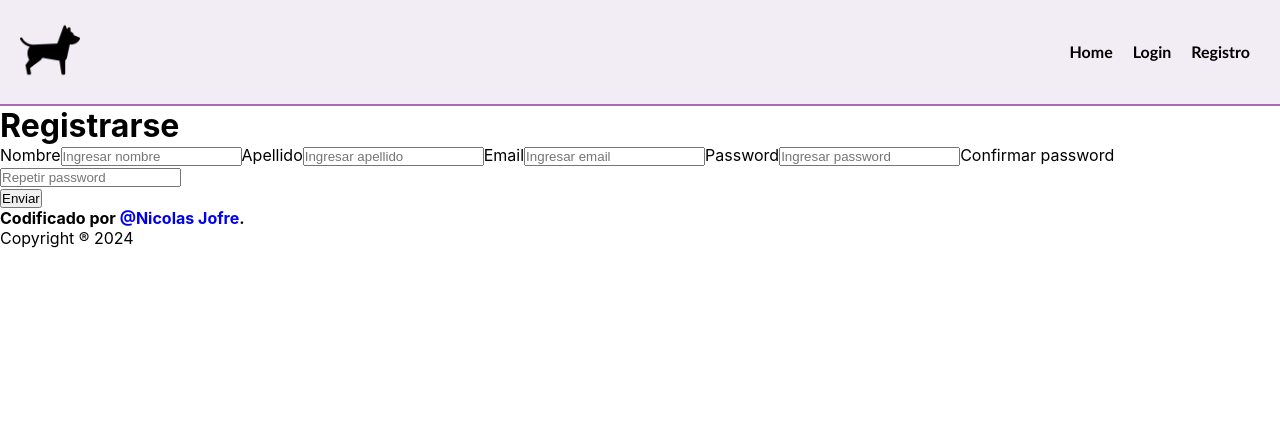
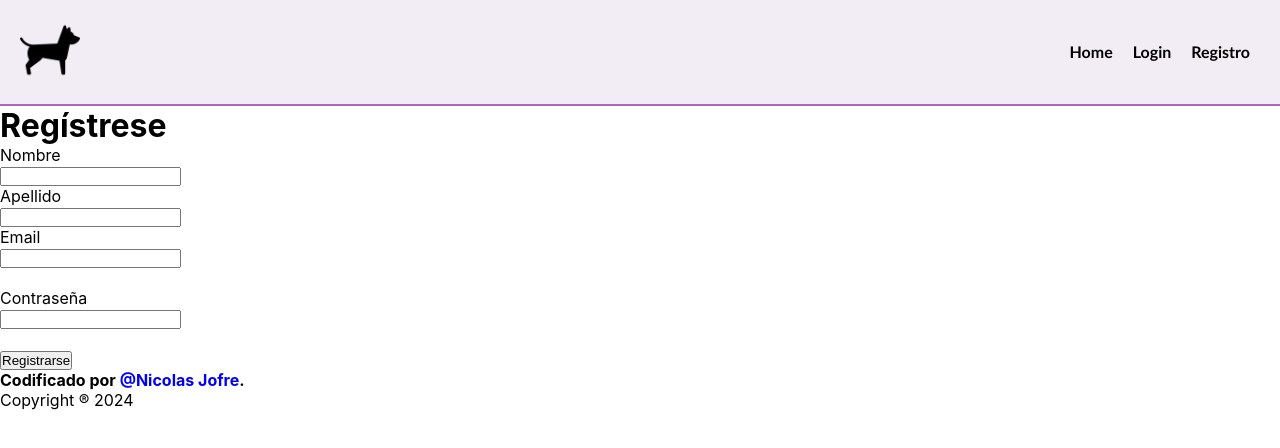
Before and after one commit to nicojofre5/adoption, a React (Create React App) app: page /Registro in a window 1280 px wide. Shown: the top 448 px of the page. Built offline with nearby package versions, Linux system fonts and the light colour scheme.

Commit message:
Cambios en registro y en lgoin para utilizar firebase

```diff
--- a/package.json
+++ b/package.json
@@ -9,6 +9,7 @@
     "firebase": "^10.8.1",
     "react": "^18.2.0",
     "react-dom": "^18.2.0",
+    "react-hook-form": "^7.51.0",
     "react-router-dom": "^6.22.3",
     "react-scripts": "5.0.1",
     "web-vitals": "^2.1.4"
--- a/src/pages/Home.jsx
+++ b/src/pages/Home.jsx
@@ -1,8 +1,11 @@
 import React from "react";
 import BannerInicial from '../components/Banner';
 import Productos from "../components/Productos";
+import firebase from "../Config/firebase";
 function Home(){
+    console.log("Esto es firebase",firebase);
     return(
+
        <>
         <BannerInicial />
         <Productos />
--- a/src/pages/Login.jsx
+++ b/src/pages/Login.jsx
@@ -1,23 +1,51 @@
 import React from "react";
+import { useForm } from "react-hook-form";
+import { useState } from "react";
+import { login } from '../services/UsuarioService';
 
 function Login() {
-  return(
-    <div className="cont-gral-form">
-    <form action="/" method="post" className="form-login">
-        <label for="user">
-           Usuario
-        </label>
-        <input type="text" name="user" id="" required placeholder="Ingresar usuario" />
-        <label for="pass">
-           Password
-        </label>
-        <input type="password" name="pass" id="" required placeholder="Ingresar password" />
-        <div className="cont-button-submit">
-            <button type="submit" className="enviar-form">Enviar</button>
-        </div>
-      </form>
-</div>
-  );
+
+    const {
+        register,
+        handleSubmit,
+        formState: { errors },
+      } = useForm({ mode: "onChange" });
+
+      const onSubmit = (data) => {
+        console.log(data);
+      };
+
+      return (
+        <div>
+          <h1>Login</h1>
+          <form onSubmit={handleSubmit(onSubmit)}>
+            <label>Usuario</label><br />
+            <input type="text" {...register("usuario", { required: true })} /><br />
+            <label>Contraseña</label> <br />
+            <input
+              type="password"
+              {...register("password", {
+                required: true,
+                minLength: 6,
+                maxLength: 12,
+              })} required
+            /> <br />
+            {errors.password && (
+              <>
+                {errors.password?.type === "required" && (
+                  <span>El campo es obligatorio</span>
+                )}
+                {errors.password?.type === "minLength" && (
+                  <span>Debe completar al menos 6 caracteres</span>
+                )}
+                {errors.password?.type === "maxLength" && (
+                  <span>Debe completar menos de 12 caracteres</span>
+                )}
+              </>
+            )} <br />
+            <button type="submit" id="botonComprar">Enviar</button>
+          </form>
+        </div>);
 }
 
 export default Login;
--- a/src/pages/Registro.jsx
+++ b/src/pages/Registro.jsx
@@ -1,60 +1,87 @@
 import React from "react";
+import { useForm } from "react-hook-form";
+//import { useState } from "react";
+import { create } from "../services/UsuarioService";
 
 function Registro() {
+
+    const {
+        register,
+        handleSubmit,
+        formState: { errors },
+    } = useForm({ mode: "onChange" });
+
+    const onSubmit = (data) => {
+        console.log(data);
+    };
+
     return (
-    <div class="cont-form">
-      <h1>Registrarse</h1>
-      <div class="contenedorform">
-        <form action="#" method="post" class="form-registrar">
-          <label for="nombre">Nombre</label>
+        <div>
+            <h1>Regístrese</h1>
+            <form onSubmit={handleSubmit(onSubmit)}>
+
+                <label>Nombre</label> <br />
+                <input type="text" {...register("nombre", { required: true })} />
+                {errors.nombre && (
+
+                    <span>El campo es obligatorio</span>
+
+                )} <br />
+
+                <label>Apellido</label> <br />
+                <input type="text" {...register("apellido")} />
+
+                <br />
+                <label>Email</label> <br />
                 <input
                     type="text"
-            name="nombre"
-            id=""
-            required
-            placeholder="Ingresar nombre"
+                    {...register("email", {
+                        required: true,
+                        pattern:
+                            /^[a-zA-Z0-9.!#$%&'*+/=?^_`{|}~-]+@[a-zA-Z0-9-]+(?:\.[a-zA-Z0-9-]+)*$/i,
+                    })}
                 />
-          <label for="apellido">Apellido</label>
-          <input
-            type="text"
-            name="apellido"
-            id=""
-            required
-            placeholder="Ingresar apellido"
-          />
-          <label for="email">Email</label>
-          <input
-            type="email"
-            name="email"
-            id=""
-            required
-            placeholder="Ingresar email"
-          />
-          <label for="password">Password</label>
+                <br />
+                {errors.email && (
+                    <>
+                        {errors.email?.type === "required" && (
+                            <span>El campo es obligatorio</span>
+                        )}
+                        {errors.email?.type === "pattern" && (
+                            <span>Formato email no valido</span>
+                        )}
+                    </>
+                )}
+                <br />
+                <label>Contraseña</label> <br />
                 <input
                     type="password"
-            name="password"
-            id=""
-            required
-            placeholder="Ingresar password"
-          />
-          <label for="confpassword">Confirmar password</label>
-          <input
-            type="password"
-            name="confpassword"
-            id=""
-            required
-            placeholder="Repetir password"
-          />
-          <div class="cont-button-submit">
-            <button type="submit" class="enviar-form">
-              Enviar
-            </button>
-          </div>
+                    {...register("password", {
+                        required: true,
+                        minLength: 6,
+                        maxLength: 12,
+                    })} required
+                /> <br />
+                {errors.password && (
+                    <>
+                        {errors.password?.type === "required" && (
+                            <span>El campo es obligatorio</span>
+                        )}
+                        {errors.password?.type === "minLength" && (
+                            <span>Debe completar al menos 6 caracteres</span>
+                        )}
+                        {errors.password?.type === "maxLength" && (
+                            <span>Debe completar menos de 12 caracteres</span>
+                        )}
+                    </>
+                )} <br />
+
+                <button type="submit" id="botonComprar">Registrarse</button>
             </form>
-      </div>
-    </div>
+
+        </div >
     );
 }
 
+
 export default Registro;
```
Also changed, not shown: 1 other file (tests, documents, lock files or other folders). Lines whose indentation alone changed are shown as unchanged.
